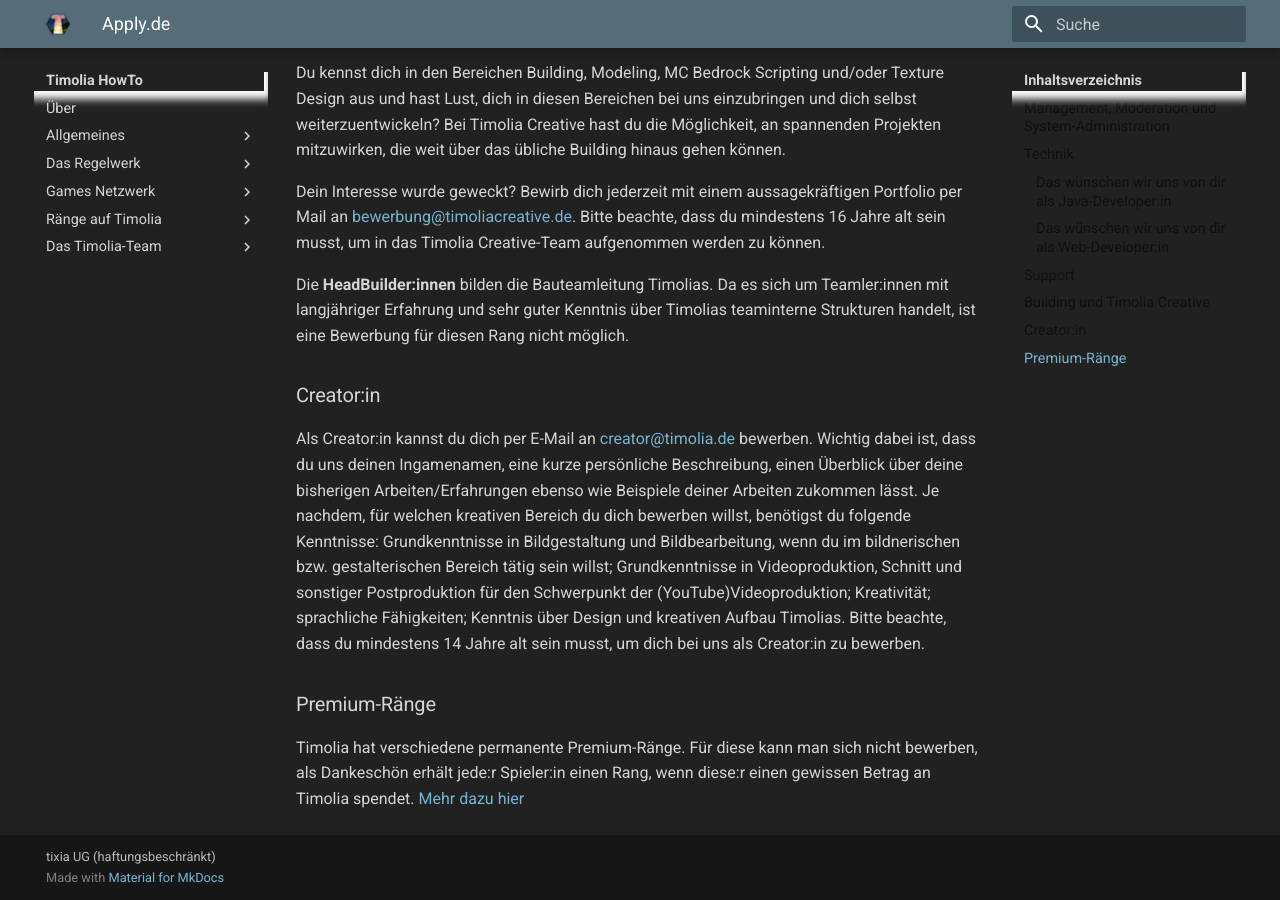
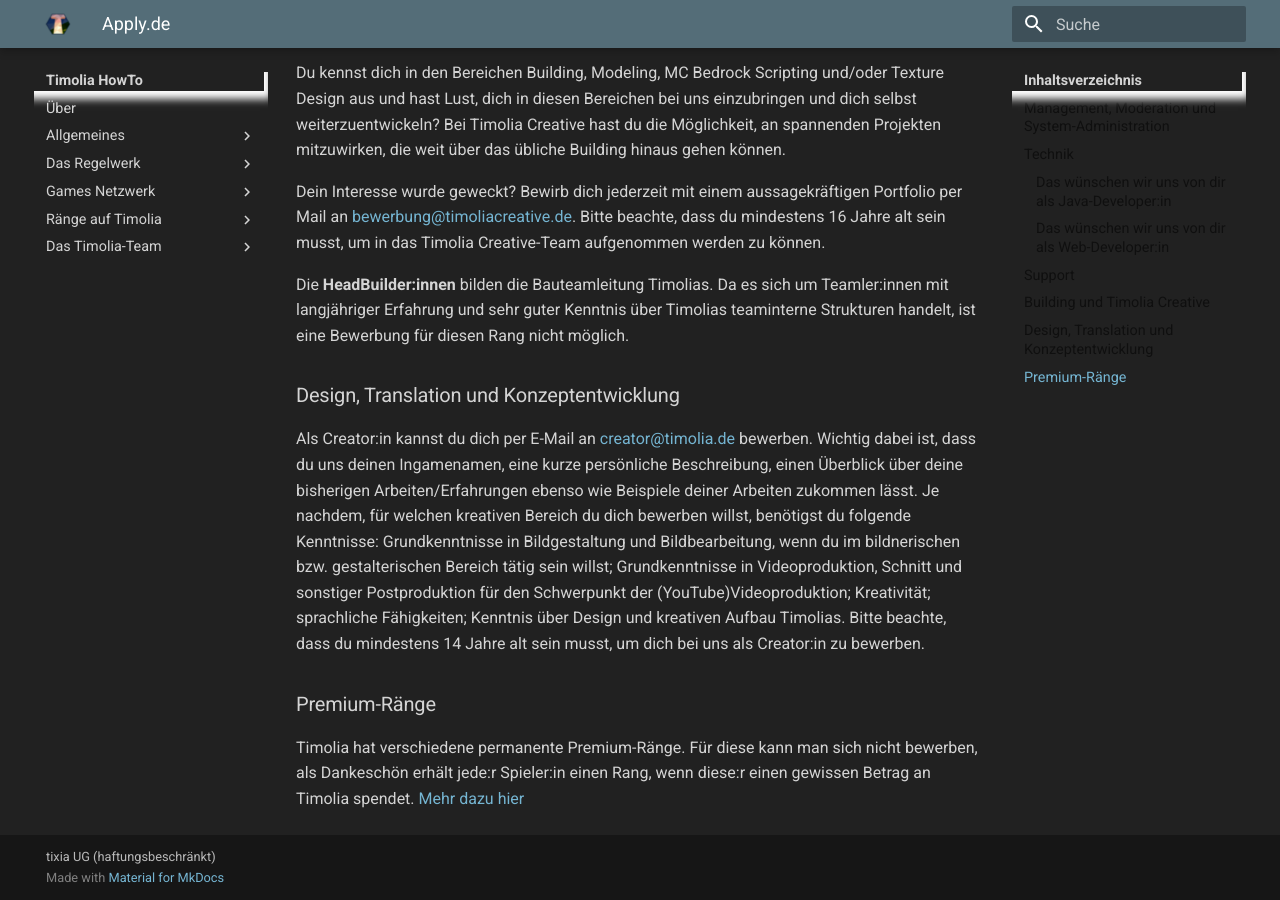
Before and after one commit to TimoliaDE/HowTo, an MkDocs documentation site: the page built from docs/team/apply.de.md, in a window 1280 px wide and 900 px high, scrolled down 2442 px. Built offline with MkDocs 1.6.1 and Material for MkDocs 9.7.7, drawn with Linux system fonts in a browser that asks for light colours; old or Windows-style settings are respelled for this version of MkDocs.

Commit message:
Web-Development Apply HowTo VII

```diff
--- a/docs/team/apply.de.md
+++ b/docs/team/apply.de.md
@@ -69,7 +69,7 @@ Bitte beachte, dass du mindestens 16 Jahre alt sein musst, um in das Timolia Cre
 Die <b>HeadBuilder:innen</b> bilden die Bauteamleitung Timolias. Da es sich um Teamler:innen mit langjähriger Erfahrung und sehr guter Kenntnis über Timolias teaminterne Strukturen handelt, ist eine Bewerbung für diesen Rang nicht möglich.
 
 
-### Creator:in
+### Design, Translation und Konzeptentwicklung
 Als Creator:in kannst du dich per E-Mail an <a href="mailto:creator@timolia.de">creator@timolia.de</a> bewerben. Wichtig dabei ist, dass du uns deinen
 Ingamenamen, eine kurze persönliche Beschreibung, einen Überblick über deine bisherigen Arbeiten/Erfahrungen ebenso wie Beispiele
 deiner Arbeiten zukommen lässt. Je nachdem, für welchen kreativen Bereich du dich bewerben willst, benötigst du folgende Kenntnisse: Grundkenntnisse in Bildgestaltung
```
